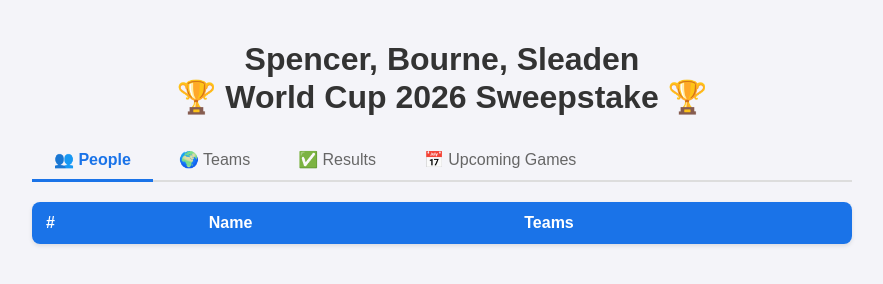
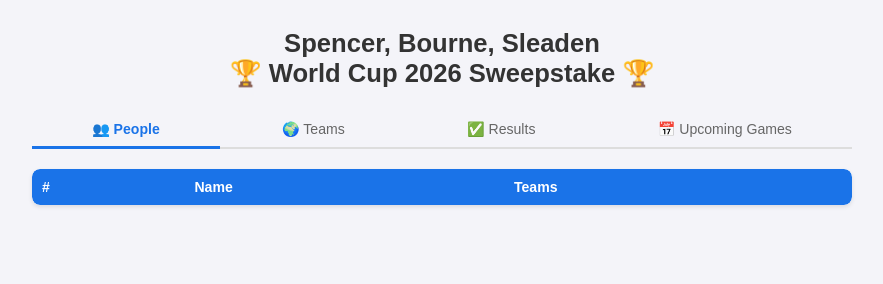
Before and after one commit to johnteslade/spencer-bourne-sleaden-world-cup-sweepstake, a plain HTML site: page index.html in a window 1280 px wide. Shown: the whole page, without its empty margins (198-1081 px from the left). Drawn offline with Linux system fonts and the light colour scheme; no server answers.

Commit message:
Working app

```diff
--- a/index.html
+++ b/index.html
@@ -5,16 +5,17 @@
     <meta name="viewport" content="width=device-width, initial-scale=1.0">
     <title>Spencer, Bourne, Sleaden World Cup 2026 Sweepstake</title>
     <style>
-        body { font-family: sans-serif; background: #f4f4f9; padding: 20px; margin: 0; }
+        body { font-family: sans-serif; background: #f4f4f9; padding: 12px; margin: 0; }
         .container { max-width: 820px; margin: 0 auto; }
-        h1 { text-align: center; color: #333; margin-bottom: 24px; }
+        h1 { text-align: center; color: #333; margin-bottom: 24px; font-size: clamp(1.1rem, 4vw, 1.6rem); }
 
         /* Tabs */
-        .tabs { display: flex; border-bottom: 2px solid #ddd; margin-bottom: 20px; gap: 4px; }
+        .tabs { display: flex; flex-wrap: wrap; border-bottom: 2px solid #ddd; margin-bottom: 20px; gap: 2px; }
         .tab-btn {
-            padding: 10px 22px; border: none; background: none; cursor: pointer;
-            font-size: 1rem; color: #666; border-bottom: 3px solid transparent;
+            flex: 1 1 auto; padding: 9px 12px; border: none; background: none; cursor: pointer;
+            font-size: 0.88rem; color: #666; border-bottom: 3px solid transparent;
             margin-bottom: -2px; border-radius: 4px 4px 0 0; transition: color 0.15s;
+            white-space: nowrap; text-align: center;
         }
         .tab-btn.active { color: #1a73e8; border-bottom-color: #1a73e8; font-weight: bold; }
         .tab-btn:hover { color: #1a73e8; background: #f0f4ff; }
@@ -22,13 +23,14 @@
         .tab-content.active { display: block; }
 
         /* Tables */
-        table { width: 100%; border-collapse: collapse; background: white; border-radius: 8px; overflow: hidden; box-shadow: 0 2px 4px rgba(0,0,0,0.1); }
-        th { background: #1a73e8; color: white; padding: 12px 14px; text-align: left; }
+        .table-wrap { overflow-x: auto; -webkit-overflow-scrolling: touch; border-radius: 8px; box-shadow: 0 2px 4px rgba(0,0,0,0.1); }
+        table { width: 100%; border-collapse: collapse; background: white; border-radius: 8px; overflow: hidden; min-width: 420px; }
+        th { background: #1a73e8; color: white; padding: 10px 10px; text-align: left; font-size: 0.88rem; }
         th.stat-col { text-align: center; }
-        td { padding: 10px 14px; border-bottom: 1px solid #eee; vertical-align: middle; }
+        td { padding: 9px 10px; border-bottom: 1px solid #eee; vertical-align: middle; font-size: 0.9rem; }
         tr:last-child td { border-bottom: none; }
         tr:nth-child(even) td { background: #f9f9f9; }
-        .stat-col { text-align: center; font-size: 0.88rem; color: #444; min-width: 36px; }
+        .stat-col { text-align: center; font-size: 0.88rem; color: #444; min-width: 32px; }
         .stat-zero { color: #bbb; }
         .team-tag {
             display: inline-flex; align-items: center; gap: 5px;
@@ -76,16 +78,19 @@
 
     <!-- People Tab -->
     <div id="tab-people" class="tab-content active">
+        <div class="table-wrap">
         <table>
             <thead>
                 <tr><th>#</th><th>Name</th><th>Teams</th></tr>
             </thead>
             <tbody id="people-tbody"></tbody>
         </table>
+        </div>
     </div>
 
     <!-- Teams Tab -->
     <div id="tab-teams" class="tab-content">
+        <div class="table-wrap">
         <table>
             <thead>
                 <tr>
@@ -99,6 +104,7 @@
             </thead>
             <tbody id="teams-tbody"></tbody>
         </table>
+        </div>
     </div>
 
     <!-- Results Tab -->
```
